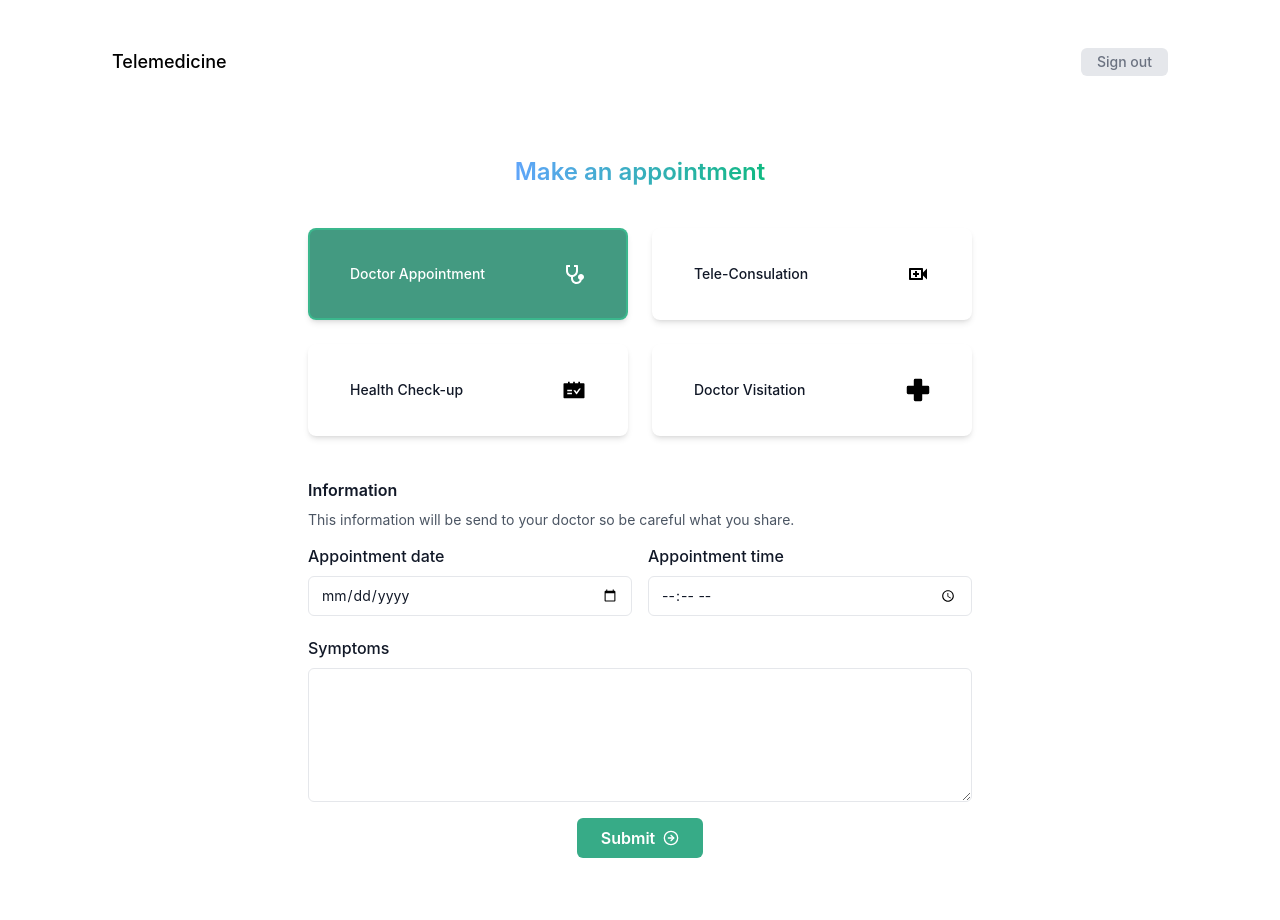
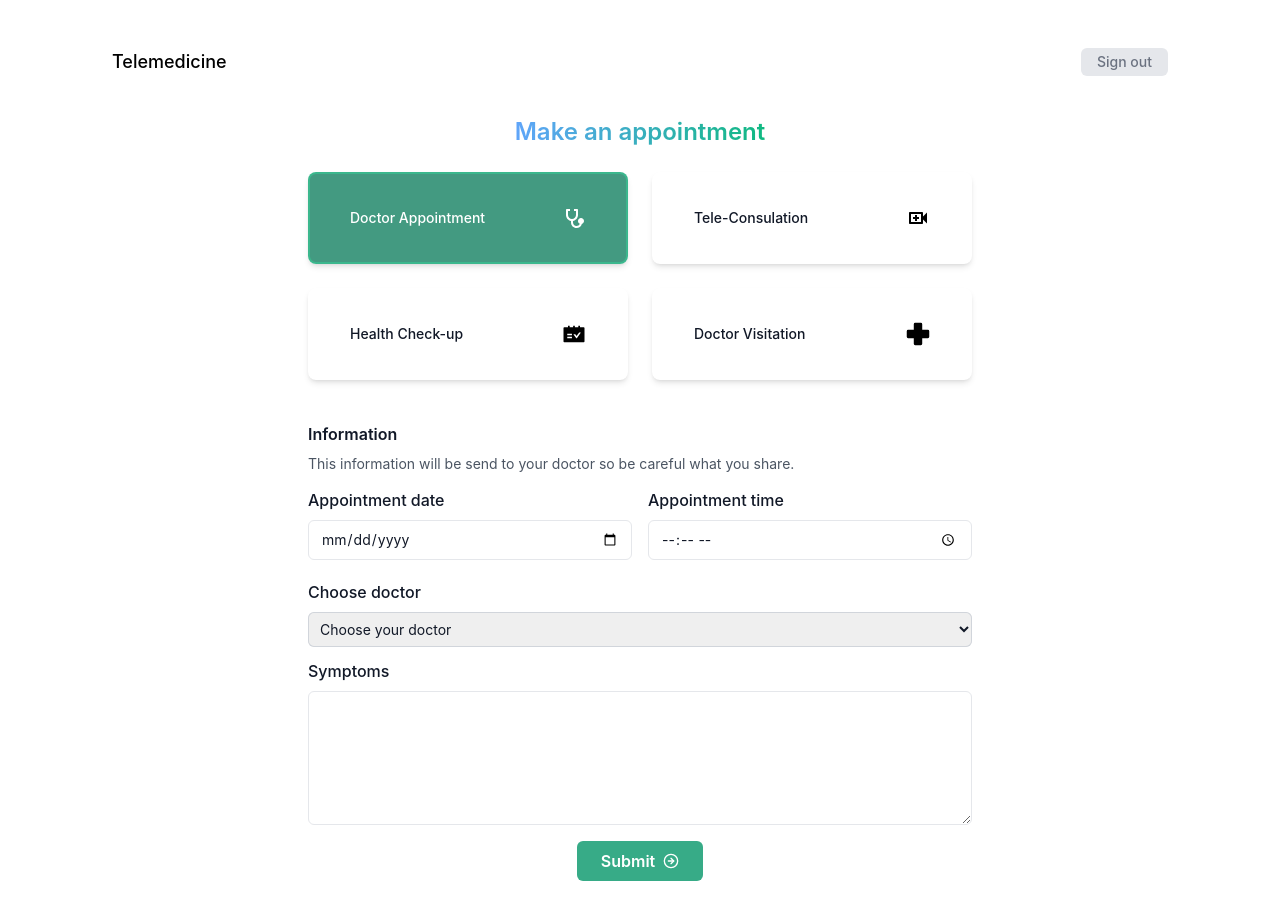
Before and after one commit to santhitak/telemedicine, a Next.js app: page /appointment in a window 1280 px wide. Shown: the top 920 px of the page. Built offline with nearby package versions, Linux system fonts and the light colour scheme.

Commit message:
feat: select doctor

```diff
--- a/src/pages/appointment.tsx
+++ b/src/pages/appointment.tsx
@@ -34,6 +34,7 @@
   purpose: string;
   date: string;
   time: string;
+  doctor: string;
   symptom: string;
 }
 
@@ -43,6 +44,7 @@
     purpose: "",
     date: "",
     time: "",
+    doctor: "",
     symptom: "",
   });
 
@@ -52,13 +54,13 @@
   };
 
   return (
-    <div className="flex flex-col justify-center items-center pt-20">
+    <div className="flex flex-col justify-center items-center pt-10">
       <p className="text-2xl font-semibold text-transparent bg-clip-text bg-gradient-to-r from-blue-400 to-emerald-500">
         Make an appointment
       </p>
       <div className="flex flex-col gap-10">
         <RadioGroup value={selected} onChange={setSelected}>
-          <div className="grid grid-cols-2 gap-6 pt-10">
+          <div className="grid grid-cols-2 gap-6 pt-6">
             {appointmentChoice.map((item: RadioChoice, i: number) => (
               <RadioGroup.Option
                 key={i}
@@ -129,6 +131,27 @@
           </div>
 
           <div className="w-full">
+            <p className="font-medium text-gray-900">Choose doctor</p>
+            <select
+              name="doctor"
+              id="doctor"
+              className="relative block w-full rounded-md border-0 py-2 text-gray-900 ring-1 ring-inset ring-gray-300 placeholder:text-gray-400 focus:z-10 focus:ring sm:text-sm sm:leading-6 px-2 mt-2"
+              placeholder="Let us choose your doctor"
+              defaultValue="Let us choose your doctor"
+              onChange={(e) => (appointmentInfo.doctor = e.target.value)}
+            >
+              <option value="">Choose your doctor</option>
+              <option value="Zedric Diggory">Zedric Diggory</option>
+              <option value="Lupin Sonata">Lupin Sonata</option>
+              <option value="Carlitos Ragnvaldr">Carlitos Ragnvaldr</option>
+              <option value="Ivan Micheline">Ivan Micheline</option>
+              <option value="Marco Berto">Marco Berto</option>
+              <option value="Veremund Maurice">Veremund Maurice</option>
+              <option value="Kåre Alcibiades">Kåre Alcibiades</option>
+            </select>
+          </div>
+
+          <div className="w-full">
             <p className="font-medium text-gray-900">Symptoms</p>
             <textarea
               className="my-2 w-full block flex-1 border rounded-md bg-transparent py-1.5 px-3 text-gray-900 placeholder:text-gray-400 focus:ring-0 sm:text-sm sm:leading-6"
```
